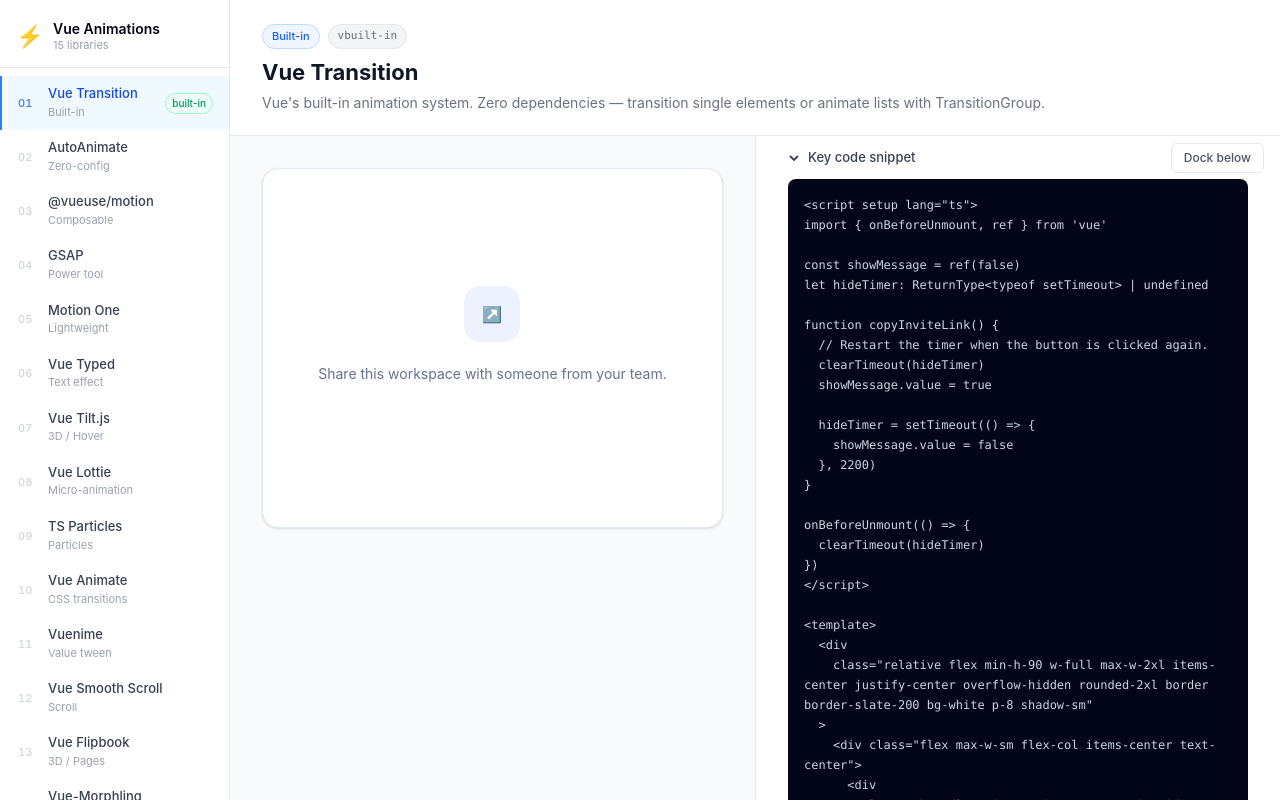
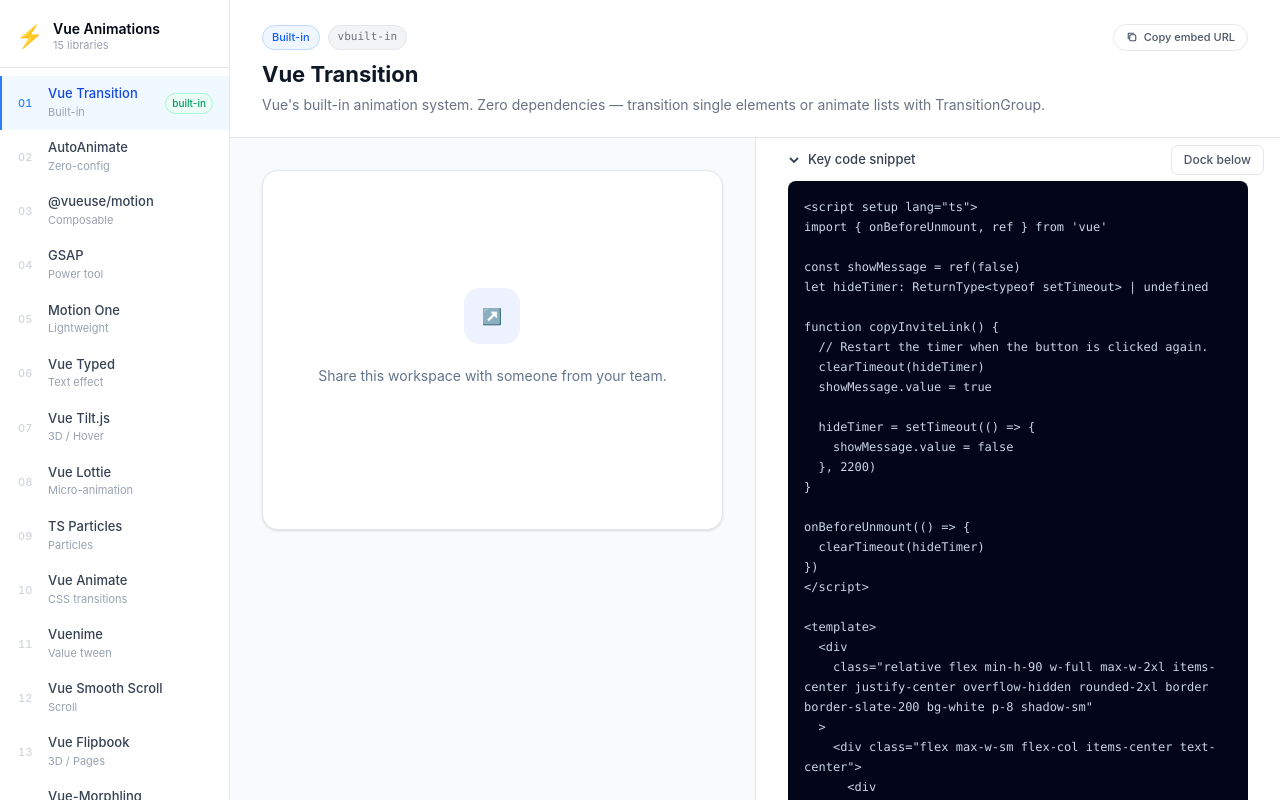
Before and after one commit to yash-b-patel/vue-animation, a Vue app: page /vue-transition in a window 1280 px wide. Built offline with nearby package versions, Linux system fonts and the light colour scheme; what @tsparticles/vue3, vue3-smooth-scroll would draw is missing.

Commit message:
added embeded code support

```diff
--- a/src/App.vue
+++ b/src/App.vue
@@ -1,10 +1,19 @@
 <script setup lang="ts">
+import { computed } from 'vue'
+import { useRoute } from 'vue-router'
 import DemoPanel from './components/DemoPanel.vue'
 import SideBar from './components/SideBar.vue'
+
+const route = useRoute()
+const isEmbedRoute = computed(() => route.meta.embed === true)
 </script>
 
 <template>
-  <div class="flex h-screen overflow-hidden">
+  <div v-if="isEmbedRoute" class="h-screen overflow-hidden">
+    <RouterView />
+  </div>
+
+  <div v-else class="flex h-screen overflow-hidden">
     <SideBar />
     <div class="flex-1 overflow-hidden">
       <DemoPanel />
--- a/src/components/DemoPanel.vue
+++ b/src/components/DemoPanel.vue
@@ -7,8 +7,26 @@
 const codeOpen = ref(true)
 const codeBesideDemo = ref(true)
 const codeSnippet = ref('')
+const copied = ref(false)
 
 const library = computed(() => getLibraryByRoute(route.path))
+
+const embedUrl = computed(() => {
+  if (!library.value) return ''
+  return `${window.location.origin}/embed${library.value.path}`
+})
+
+async function copyEmbedUrl() {
+  if (!embedUrl.value) return
+  try {
+    await navigator.clipboard.writeText(embedUrl.value)
+    copied.value = true
+    setTimeout(() => (copied.value = false), 1500)
+  } catch {
+    // Clipboard API can fail on non-HTTPS/localhost-insecure contexts or if permission is denied.
+    console.error('Could not copy embed URL — clipboard permission denied or unavailable.')
+  }
+}
 
 watch(
   () => library.value,
@@ -47,6 +65,24 @@
           >
             npm i {{ library.npm }}
           </span>
+          <button
+            type="button"
+            class="ml-auto flex items-center gap-1.5 rounded-full border border-gray-200 bg-white px-3 py-1 text-[11px] font-medium text-gray-600 transition-colors hover:bg-gray-50 hover:text-gray-900"
+            @click="copyEmbedUrl"
+          >
+            <svg
+              class="size-3"
+              viewBox="0 0 16 16"
+              fill="none"
+              stroke="currentColor"
+              stroke-width="1.5"
+              aria-hidden="true"
+            >
+              <rect x="5" y="5" width="8" height="8" rx="1.5" />
+              <path d="M3 11V3.5A0.5 0.5 0 0 1 3.5 3H11" />
+            </svg>
+            {{ copied ? 'Copied!' : 'Copy embed URL' }}
+          </button>
         </div>
         <h1 class="mb-1.5 text-[22px] leading-[1.2] font-bold text-gray-900">
           {{ library.name }}
--- a/src/router/index.ts
+++ b/src/router/index.ts
@@ -4,16 +4,19 @@
 const router = createRouter({
   history: createWebHistory(import.meta.env.BASE_URL),
   routes: [
-    {
-      path: '/',
-      redirect: '/vue-transition',
-    },
+    { path: '/', redirect: '/vue-transition' },
     ...LIBRARIES.map((lib) => ({
       path: lib.path,
       name: lib.name,
       component: lib.component,
       meta: { libraryId: lib.id },
     })),
+    ...LIBRARIES.map((lib) => ({
+      path: `/embed${lib.path}`,
+      name: `${lib.id}-embed`,
+      component: lib.component,
+      meta: { libraryId: lib.id, embed: true },
+    })),
   ] as RouteRecordRaw[],
 })
 
```
